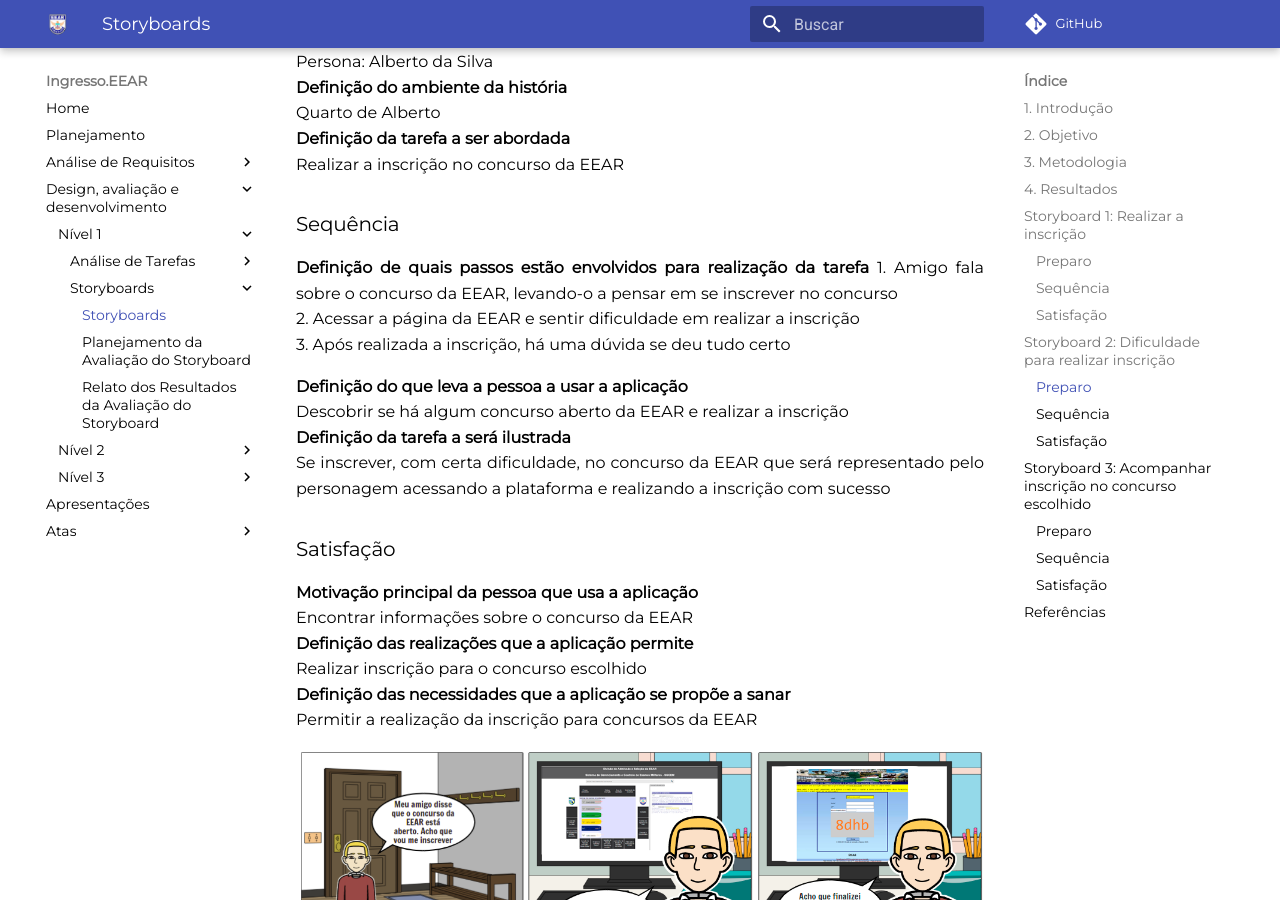
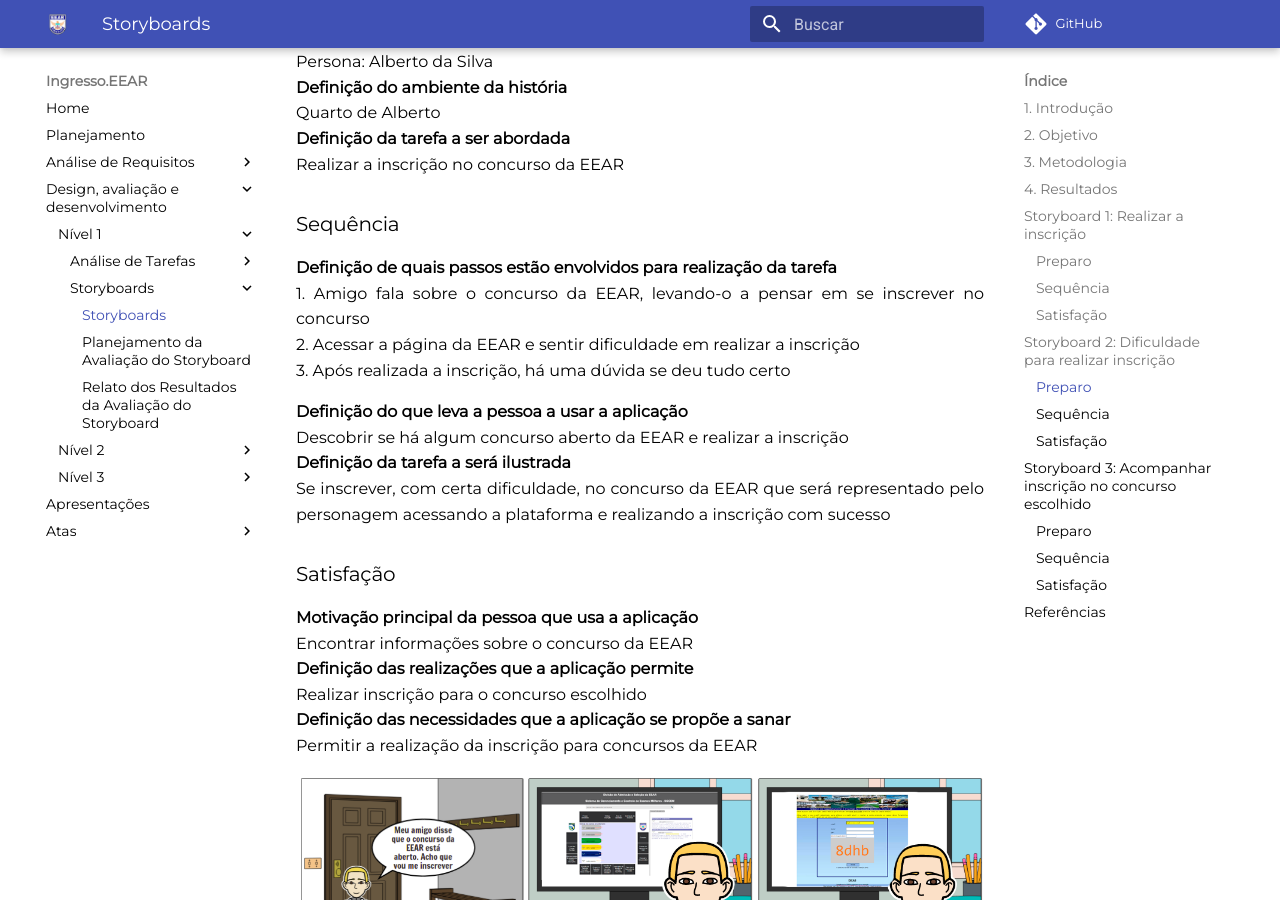
Before and after one commit to CarlosZoft/2020.2-Ingresso.eear, an MkDocs documentation site: the page built from docs/design-ava-dese/nivel-1/storyboards/storyboards.md, in a window 1280 px wide and 900 px high, scrolled down 2112 px. Built offline with MkDocs 1.6.1 and Material for MkDocs 9.7.7, drawn with Linux system fonts in a browser that asks for light colours; comment, search, counter and statistics services are not loaded.

Commit message:
(#53) Correcao quebra linha

```diff
--- a/docs/design-ava-dese/nivel-1/storyboards/storyboards.md
+++ b/docs/design-ava-dese/nivel-1/storyboards/storyboards.md
@@ -54,7 +54,7 @@
 Realizar a inscrição no concurso da EEAR<br>
 
 ### Sequência
-<b>Definição de quais passos estão envolvidos para realização da tarefa</b>
+<b>Definição de quais passos estão envolvidos para realização da tarefa</b><br>
 1. Amigo fala sobre o concurso da EEAR, levando-o a pensar em se inscrever no concurso<br>
 2. Acessar a página da EEAR e sentir dificuldade em realizar a inscrição<br>
 3. Após realizada a inscrição, há uma dúvida se deu tudo certo<br>
@@ -86,7 +86,7 @@
 Acompanhar inscrição no concurso da EEAR<br>
 
 ### Sequência
-<b>Definição de quais passos estão envolvidos para realização da tarefa</b>
+<b>Definição de quais passos estão envolvidos para realização da tarefa</b><br>
 1. Necessidade de acompanhar a inscrição feita<br>
 2. Encontrar informações<br>
 3. Saber data e hora da prova<br>
```
